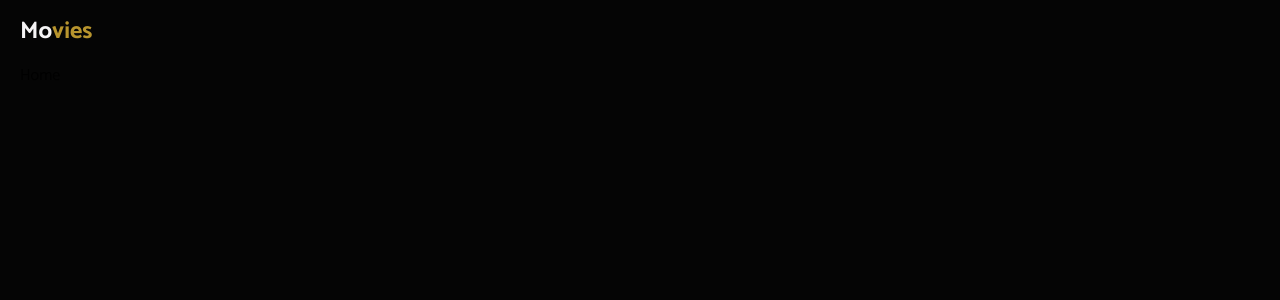
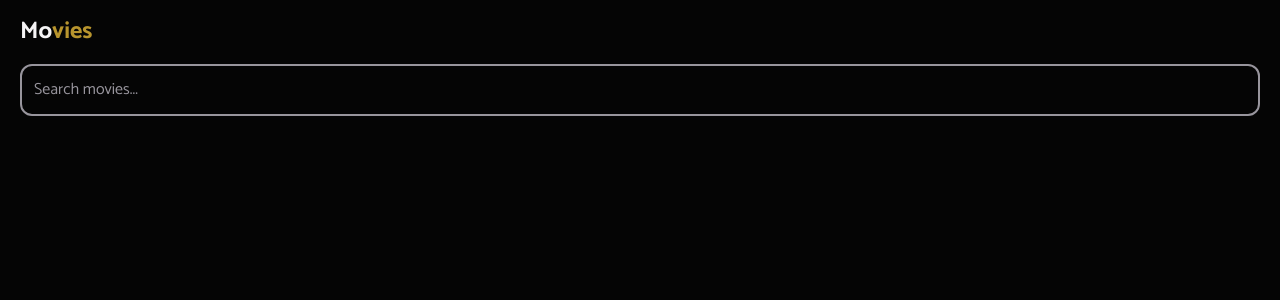
Before and after one commit to jeffersonsil813/movie-catalog, a Next.js app: page / in a window 1280 px wide. Shown: the top 300 px of the page. Built offline with nearby package versions, Linux system fonts and the light colour scheme.

Commit message:
add SearchBar component for movie search functionality

```diff
--- a/src/app/page.tsx
+++ b/src/app/page.tsx
@@ -1,3 +1,9 @@
+import SearchBar from "@/components/searchBar";
+
 export default function Home() {
-  return <h1>Home</h1>;
+  return (
+    <main>
+      <SearchBar />
+    </main>
+  );
 }
--- /dev/null
+++ b/src/components/searchBar.tsx
@@ -0,0 +1,14 @@
+interface SearchBarProps extends React.ComponentProps<"input"> {}
+
+const SearchBar = ({ ...props }: SearchBarProps) => {
+  return (
+    <input
+      type="text"
+      placeholder="Search movies..."
+      className="bg-transparent border-2 border-gray-300 w-full rounded-xl text-gray-200 placeholder:text-gray-300 p-3 outline-none transition-colors focus-within:border-yellow"
+      {...props}
+    />
+  );
+};
+
+export default SearchBar;
```
